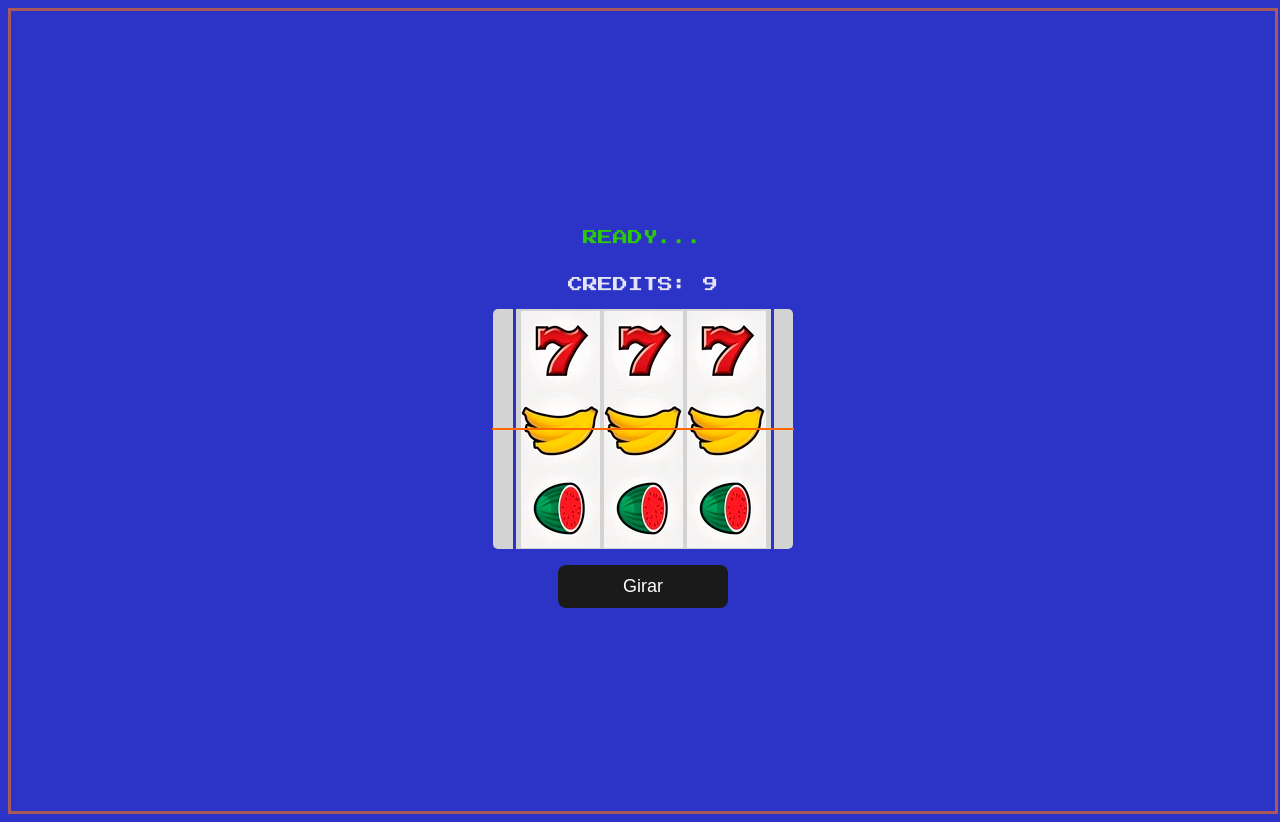
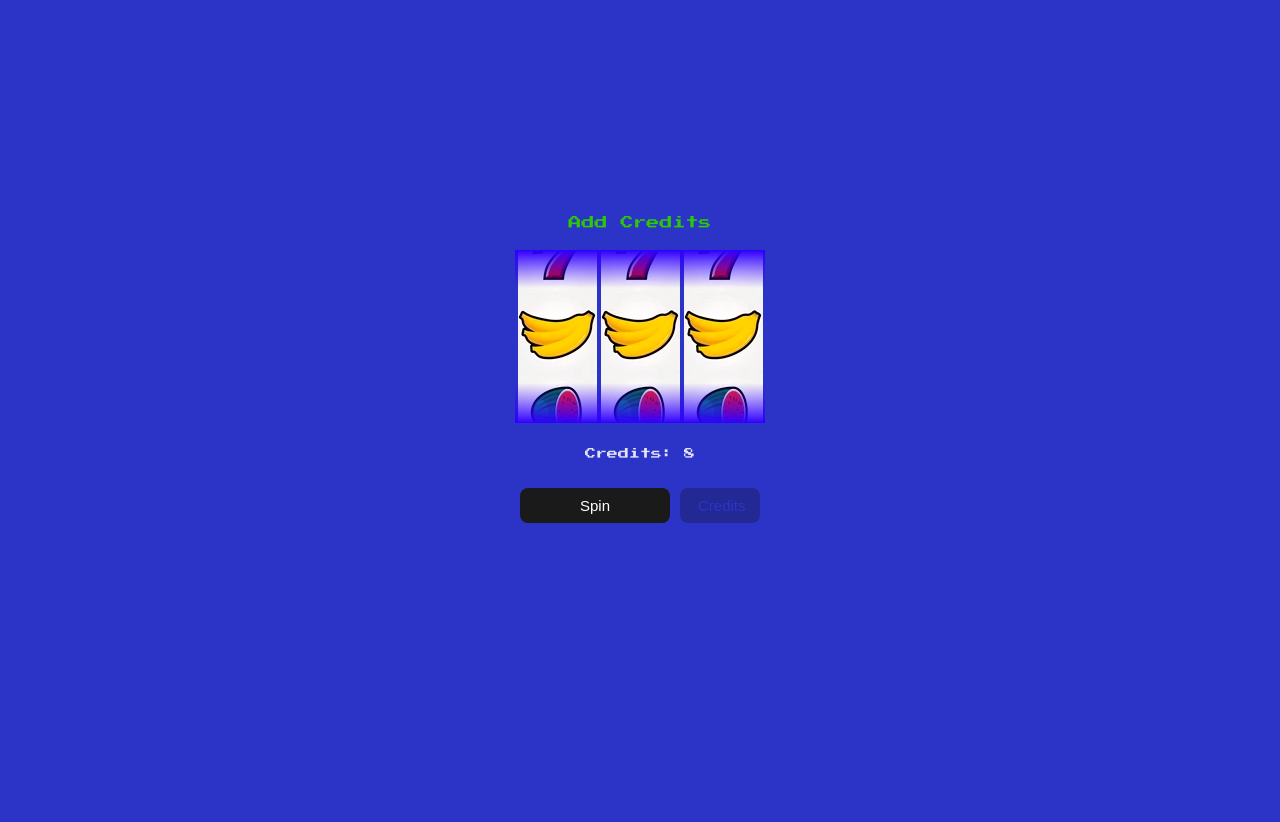
Before and after one commit to npallares/react-slot-machine, a React (Vite) app: page / in a window 1280 px wide. After the commit the page ends 800 px from the top, so only its background shows below. Built offline with nearby package versions, Linux system fonts and the light colour scheme.

Commit message:
feat: initial logic work

```diff
--- a/src/App.jsx
+++ b/src/App.jsx
@@ -1,10 +1,10 @@
-//import styles from "./App.module.css";
+import styles from "./App.module.css";
 import SlotContainer from "./components/SlotContainer/SlotContainer";
 
 function App() {
 
   return (
-    <div>
+    <div className={styles.app}>
       <SlotContainer/>
     </div>
   )
--- a/src/App.module.css
+++ b/src/App.module.css
@@ -3,6 +3,6 @@
   align-items: center;
   justify-content: center;
   flex-direction: row;
-  width: 100vw;
-  height: 100vh;
+  width: auto;
+  height: auto;
 }
--- a/src/components/SlotContainer/SlotContainer.jsx
+++ b/src/components/SlotContainer/SlotContainer.jsx
@@ -12,19 +12,31 @@ const SlotContainer = () => {
   const [rounds, setRounds] = useState(0)
   const {roundResult, setResultOne, setResultTwo, setResultThree} = useResults(rounds)
   const [label, setLabel] = useState('')
+  const [actionLabel, setActionLabel] = useState('ADD CREDITS...')
   const [counter, setCounter] = useState(0)
   const [disabledButton, setDisabledButton] = useState(false)
+  const [disabledSecondaryButton, setDisabledSecondaryButton] = useState(true)
 
   const stylesFromLabel = (roundResult) => {
     if(roundResult === 'lose') return styles.lose
     return roundResult === WIN_RATE.HIGTH ? styles.higth : styles.low
   }
 
+  useEffect(()=>{
+    if(counter===0) {
+      setDisabledButton(true)
+      setDisabledSecondaryButton(false)
+      setActionLabel('Add Credits')
+      return setStatus('uninitalized')
+      }
+    if(counter===9 && status === 'uninitalized') setCounter(0)
+      setDisabledButton(false)
+    setDisabledSecondaryButton(true)
+  },[counter,status])
+
 
   useEffect(()=>{
     const timer = setTimeout(()=>{
-
-      //console.log('nico roundResult',roundResult)
       if(!roundResult.win){
         setCounter(counter-1)
         setDisabledButton(false)
@@ -40,8 +52,7 @@ const SlotContainer = () => {
         setDisabledButton(false)
         return setLabel( 'Win + 1')
       }
-
-    },500)
+    },400)
     return ()=> {
       setLabel( '...')
       setRounds(0)
@@ -59,39 +70,52 @@ const SlotContainer = () => {
     return ''
   }
 
+  const handlerSecondaryClick =()=>{
+    setCounter(8)
+    setActionLabel('Good Luck')
+  }
+
 
 
   if(status === 'uninitalized')return (
     <section className={styles.slotPage}>
-      <h1 className={clsx(styles.message, stylesFromLabel(roundResult.rate))}>{'READY...'}</h1>
-      <h1 className={clsx(styles.message)}>{'CREDITS: '+counter}</h1>
+      <h1 className={clsx(styles.message, stylesFromLabel(roundResult.rate))}>{actionLabel}</h1>
       <div className={styles.slotContainer}>
         <div  className={styles.templateContainer}>
           <div className={styles.slotsSection}>
             <span className={styles.winLine}/>
+            <span className={styles.winLine2}/>
             <Slot rounds={rounds} setResult={setResultOne}/>
             <Slot rounds={rounds} setResult={setResultTwo}/>
             <Slot rounds={rounds} setResult={setResultThree}/>
           </div>
+      <h1 className={clsx(styles.credits)}>{'Credits: '+counter}</h1>
+          <div className={styles.buttonSection}>
+            <button disabled={disabledButton} className={clsx(styles.slotButton, disabledButton && styles.disabled)}onClick={() => handlerClick()}>Spin</button>
+            <button disabled={disabledSecondaryButton} className={clsx(styles.secondaryButton, styles.slotButton, disabledSecondaryButton && styles.disabled)}onClick={() => handlerSecondaryClick()}>Credits</button>
           </div>
-        <button className={clsx(styles.slotButton, disabledButton && styles.disabled)}onClick={() => handlerClick()}>Girar</button>
+        </div>
       </div>
     </section>
   )
   return (
     <section className={styles.slotPage}>
       <h1 className={clsx(styles.message, stylesFromLabel(roundResult.rate))}>{label}</h1>
-      <h1 className={clsx(styles.message)}>{'CREDITS: '+counter}</h1>
       <div className={styles.slotContainer}>
         <div  className={styles.templateContainer}>
           <div className={styles.slotsSection}>
             <span className={styles.winLine}/>
+            <span className={styles.winLine2}/>
             <Slot rounds={rounds} setResult={setResultOne}/>
             <Slot rounds={rounds} setResult={setResultTwo}/>
             <Slot rounds={rounds} setResult={setResultThree}/>
           </div>
+      <h1 className={clsx(styles.credits)}>{'Credits: '+counter}</h1>
+          <div className={styles.buttonSection}>
+            <button disabled={disabledButton} className={clsx(styles.slotButton, disabledButton && styles.disabled)}onClick={() => handlerClick()}>Spin</button>
+            <button disabled={disabledSecondaryButton} className={clsx(styles.slotButton, styles.secondaryButton, disabledSecondaryButton && styles.disabled)}onClick={() => handlerSecondaryClick()}>Credits</button>
           </div>
-        <button className={clsx(styles.slotButton, disabledButton && styles.disabled)}onClick={() => handlerClick()}>Split</button>
+        </div>
       </div>
     </section>
   )
--- a/src/components/SlotContainer/SlotContainer.module.css
+++ b/src/components/SlotContainer/SlotContainer.module.css
@@ -4,9 +4,8 @@
     align-items: center;
     flex-direction:column;
     width: 100%;
-    height: 100vh;
+    height:90vh;
     font-size: 15px;
-    border: 3px solid rgb(168, 90, 90);
 }
 
 .slotContainer{
@@ -17,6 +16,7 @@
     width: 40%;
     height: auto;
     border-radius: 15px;
+    /* background-color: black; */
     /* border: 3px solid #535bf2; */
 
 }
@@ -27,40 +27,69 @@
     align-items: center;
     flex-direction: column;
     width: 300px;
-    height:240px;
-    background-color: #d3d3d3;
+    height:calc(auto + 50px);
+    /* background-color: #da0808; */
     border-radius: 5px;
 }
 
 .slotsSection{
     display: flex;
-    padding: 3px;
+   /*  padding: 13px; */
     justify-content: center;
-    align-items: center;
-    border: 3px solid #2c34c7;
     border-radius: 5px;
     z-index: 8;
-   /*  background-color: #535bf2; */
 }
 
 .winLine{
+    position:fixed;
+    z-index: 99;
+    background-color: #535bf2;
+    height: 75px;
+    width: 250px;
+    background: linear-gradient(180deg, #2c34c7 50%, rgb(47, 0, 255) 25%, rgba(83, 91, 242, 0) 100%);
+}
+
+.winLine2{
+    margin-top: 170px;
+    position:fixed;
+    z-index: 99;
+    background-color: #535bf2;
+    height: 80px;
+    width: 250px;
+    background: linear-gradient(360deg, #2c34c7 50%, rgb(47, 0, 255) 25%, rgba(83, 91, 242, 0) 100%);
+}
+
+/* .winLine{
     position: absolute;
     z-index: 99;
-    border: 1px solid #ff6600;
+    border: 1px solid #2c34c7;
     width: 300px;
-}
+} */
 
 .message {
-    position:block;
+    position: absolute;
     font-family: "Press Start 2P", serif;
-    font-size: 5em;
     font-weight: 400;
     font-style: normal;
-    z-index: 99;
+    z-index: 999;
     display: flex;
     justify-content: center;
     align-items: center;
-    font-size: 15px;
+    font-size: 13px;
+    margin-top: -280px;
+}
+
+.credits {
+    position:relative;
+    font-family: "Press Start 2P", serif;
+    font-weight: 400;
+    font-style: normal;
+    z-index: 999;
+    display: flex;
+    justify-content: center;
+    align-items: center;
+    font-size: 11px;
+    margin-top: -8px;
 }
 
 .low{
@@ -76,12 +105,12 @@
 }
 
 .slotButton{
-    font-size: 18px;
+    font-size: 15px;
     border-style: none;
     color: white;
     font-family:Arial, Helvetica, sans-serif;
     margin-top: 1rem;
-    width: 170px;
+    width: 150px;
 }
 
 
@@ -90,8 +119,43 @@
     display: block;
     cursor:auto;
     background-color: #232994;
+    color: #2c34c7;
 }
 
-button .disabled :hover{
-    border: 3px solid red;
+.initialTemplateContainer{
+    display: flex;
+    justify-content: center;
+    align-items: center;
+    flex-direction: column;
+    width: 300px;
+    height:240px;
+    background-color: #ff0101;
+    border-radius: 5px;
+    z-index: 999;
 }
+
+.initialSlotsSection{
+    width: 100%;
+    height: 100%;
+    display: flex;
+    padding: 3px;
+    justify-content: center;
+    align-items: center;
+    border: 3px solid #2c34c7;
+    border-radius: 5px;
+    z-index: 99;
+    background-color: #535bf2;
+}
+
+.buttonSection{
+    display: flex;
+    justify-content: center;
+    align-items: center;
+}
+
+.secondaryButton{
+    z-index: 999;
+    width: 80px;
+    font-size: 15px;
+    margin-left: 10px;
+}
```
Lines whose indentation alone changed are shown as unchanged.
